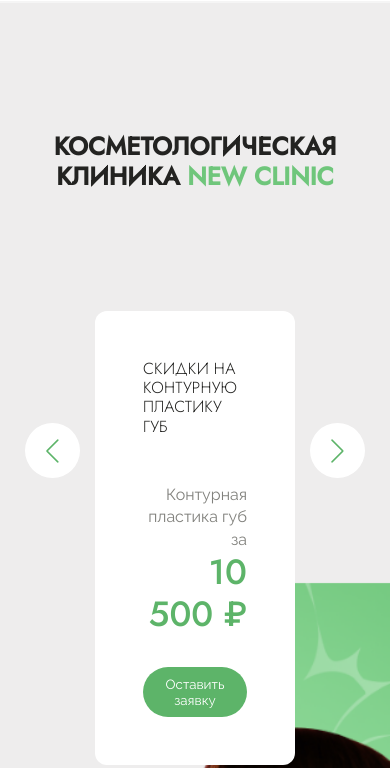
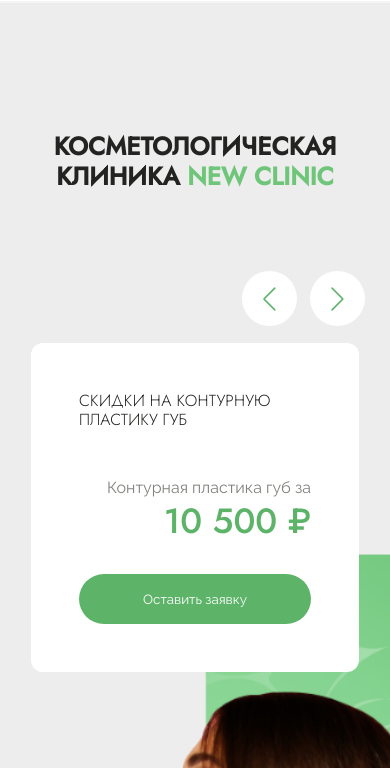
Before and after one commit to stn32/test-new-clinic, a plain HTML site: page index.html in a window 390 px wide. Shown: the part 76-844 px from the top of the page. Drawn offline with nearby package versions, Linux system fonts and the light colour scheme.

Commit message:
Fix style 2

```diff
--- a/css/style.scss
+++ b/css/style.scss
@@ -399,12 +399,26 @@
                 margin-left: -122px;
                 @media (max-width: 1200px) {
                     margin: 0;
+                    padding: 2rem 0;
                 }
                 .swiper-button-prev {
                     margin-top: -95px;
+                    @media (max-width: 1200px) {
+                        width: 40px;
+                        height: 40px;
+                        position: absolute;
+                        top: 95px;
+                        left: 63%;
+                    }
                 }
                 .swiper-button-next {
                     margin-top: -95px;
+                    @media (max-width: 1200px) {
+                        width: 40px;
+                        height: 40px;
+                        position: absolute;
+                        top: 95px;
+                    }
                 }
                 .swiper-button-prev, .swiper-button-next {
                     width: 55px;
@@ -432,7 +446,7 @@
                         width: 100%;
                         padding: 0rem 8rem;
                         @media (max-width: 1200px) {
-                            padding: 0rem 5rem;
+                            padding: 0rem 1rem;
                         }
                         h2 {
                             font-family: 'Jost';
```
Also changed, not shown: css/style.css, 2 other files.
